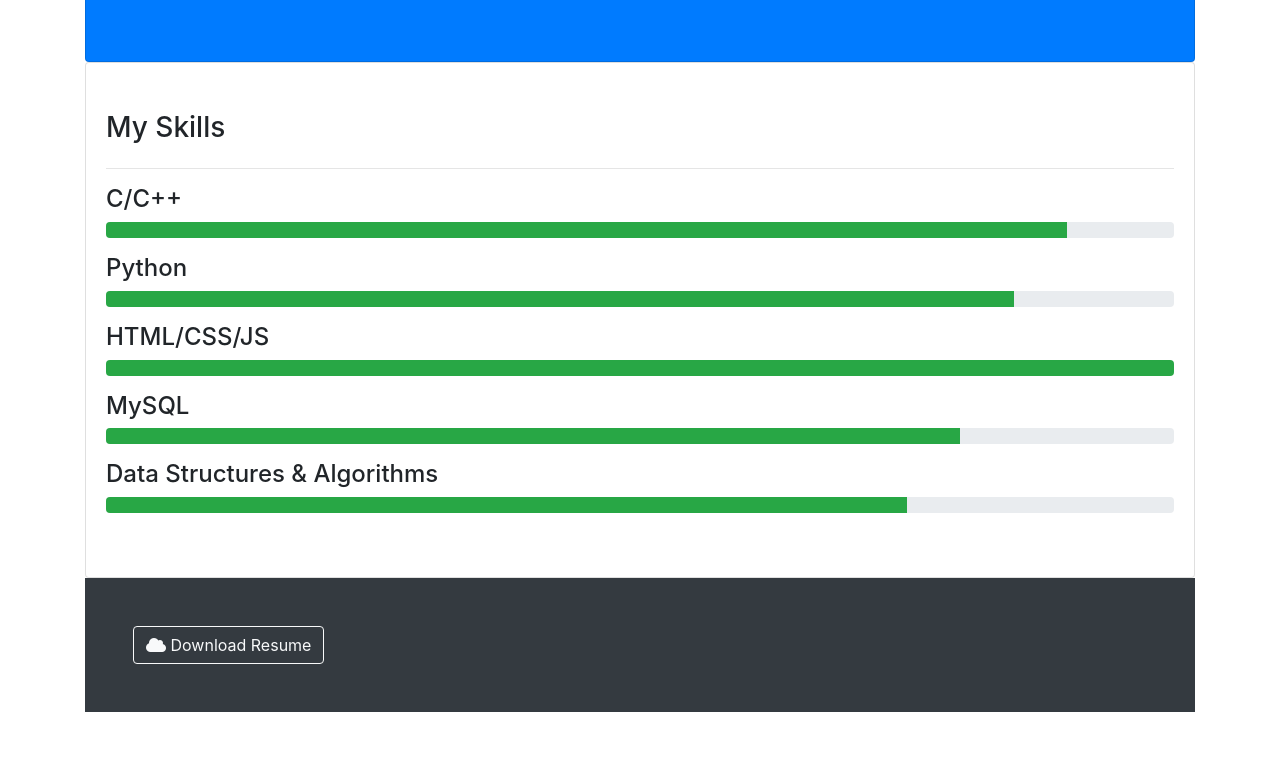
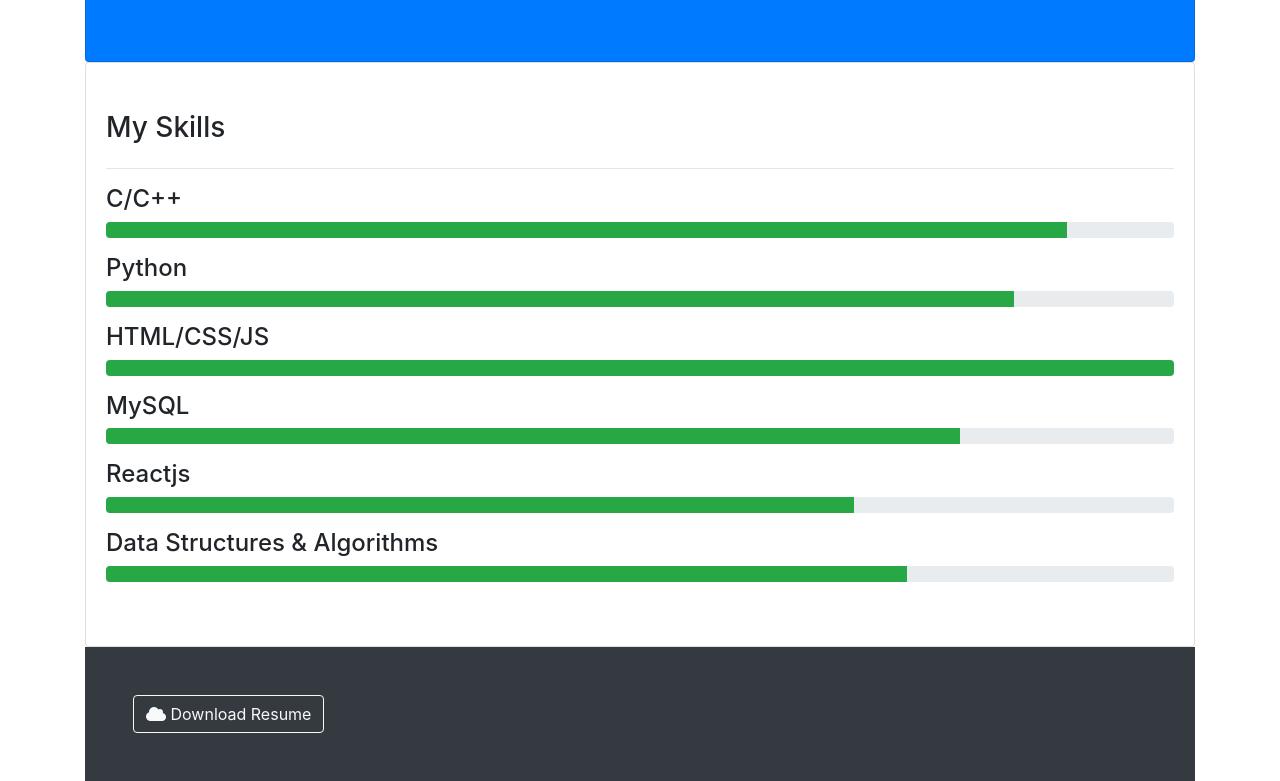
Before and after one commit to chaudharykomal/komal_portfolio, a plain HTML site: page index.html in a window 1280 px wide. Shown: the part 510-1291 px from the top of the page. Before the commit the page ends 1222 px from the top, so only its background shows below. Drawn offline with nearby package versions, Linux system fonts and the light colour scheme; some packages are replaced by stand-ins of ours; a script that the page names is missing.

Commit message:
Update index.html

```diff
--- a/index.html
+++ b/index.html
@@ -67,6 +67,7 @@
         <h4>Python</h4><div class="progress mb-3"><div class="progress-bar bg-success" style="width: 85%"></div></div>
         <h4>HTML/CSS/JS</h4><div class="progress mb-3"><div class="progress-bar bg-success" style="width: 100%"></div></div>
         <h4>MySQL</h4><div class="progress mb-3"><div class="progress-bar bg-success" style="width: 80%"></div></div>
+        <h4>Reactjs</h4><div class="progress mb-3"><div class="progress-bar bg-success" style="width: 70%"></div></div>
         <h4>Data Structures & Algorithms</h4><div class="progress mb-3"><div class="progress-bar bg-success" style="width: 75%"></div></div>
       </div>
     </div>
```
